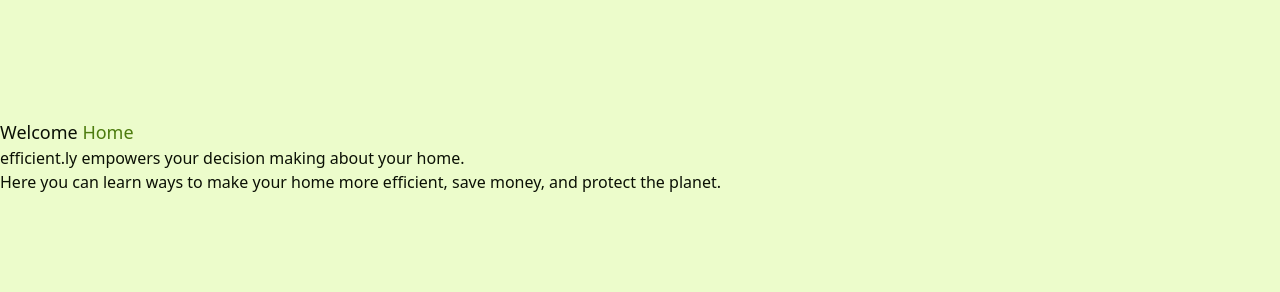
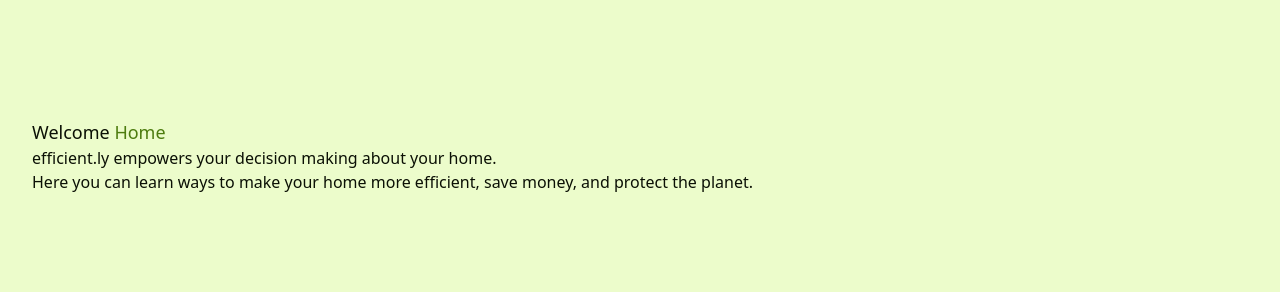
Before and after one commit to nickdbmiller/efficient.ly, a React (Create React App) app in the folder client/: page / in a window 1280 px wide. Shown: the part 270-562 px from the top of the page. Built offline with nearby package versions, Linux system fonts and the light colour scheme; no server answers.

Commit message:
Style all content views with padding and lime 1000 text.

```diff
--- a/client/src/App.js
+++ b/client/src/App.js
@@ -16,7 +16,7 @@
   return (
     <div className="App">
       <Header />
-      <main>
+      <main className="text-lime-1000 px-8 py-12">
       <Routes>
         <Route path="/" element={<Home />} />
         <Route path="/info" element={<Info />} />
```
